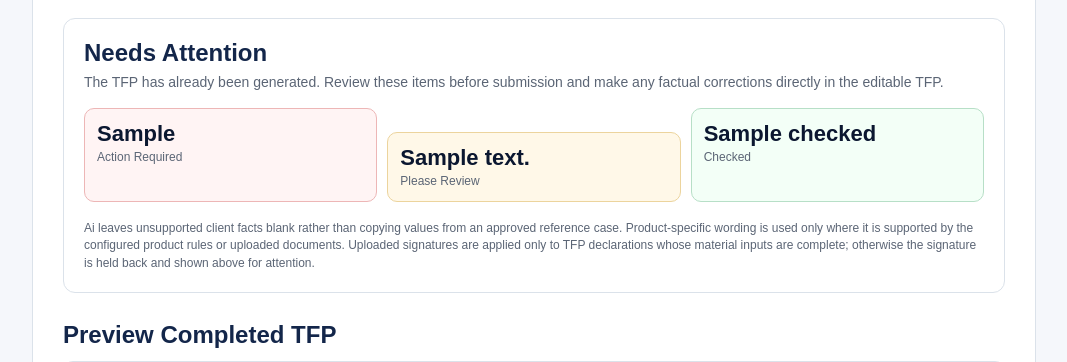
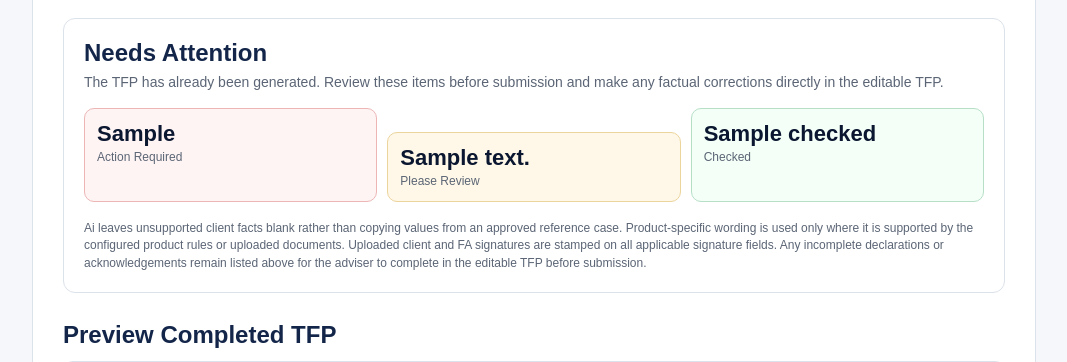
Before and after one commit to mwmpr-png/mwm-tfp-form-filler, a FastAPI app: template app/templates/result.html in a window 1280 px wide. Shown: the part 689-1051 px from the top of the page, without its empty margins (106-1173 px from the left). Run offline with FastAPI, Linux system fonts and the light colour scheme; the template is opened without the code that fills it: most values are stand-ins (such as "Sample title", 1, 10 or a date in 2020).

Commit message:
Update signature status messaging
Show signatures as applied while keeping outstanding declaration items in Needs Attention.

```diff
--- a/app/templates/result.html
+++ b/app/templates/result.html
@@ -147,7 +147,7 @@
       </details>
       {% endif %}
 
-      <p class="review-foot">Ai leaves unsupported client facts blank rather than copying values from an approved reference case. Product-specific wording is used only where it is supported by the configured product rules or uploaded documents. Uploaded signatures are applied only to TFP declarations whose material inputs are complete; otherwise the signature is held back and shown above for attention.</p>
+      <p class="review-foot">Ai leaves unsupported client facts blank rather than copying values from an approved reference case. Product-specific wording is used only where it is supported by the configured product rules or uploaded documents. Uploaded client and FA signatures are stamped on all applicable signature fields. Any incomplete declarations or acknowledgements remain listed above for the adviser to complete in the editable TFP before submission.</p>
     </section>
     {% endif %}
 
```
